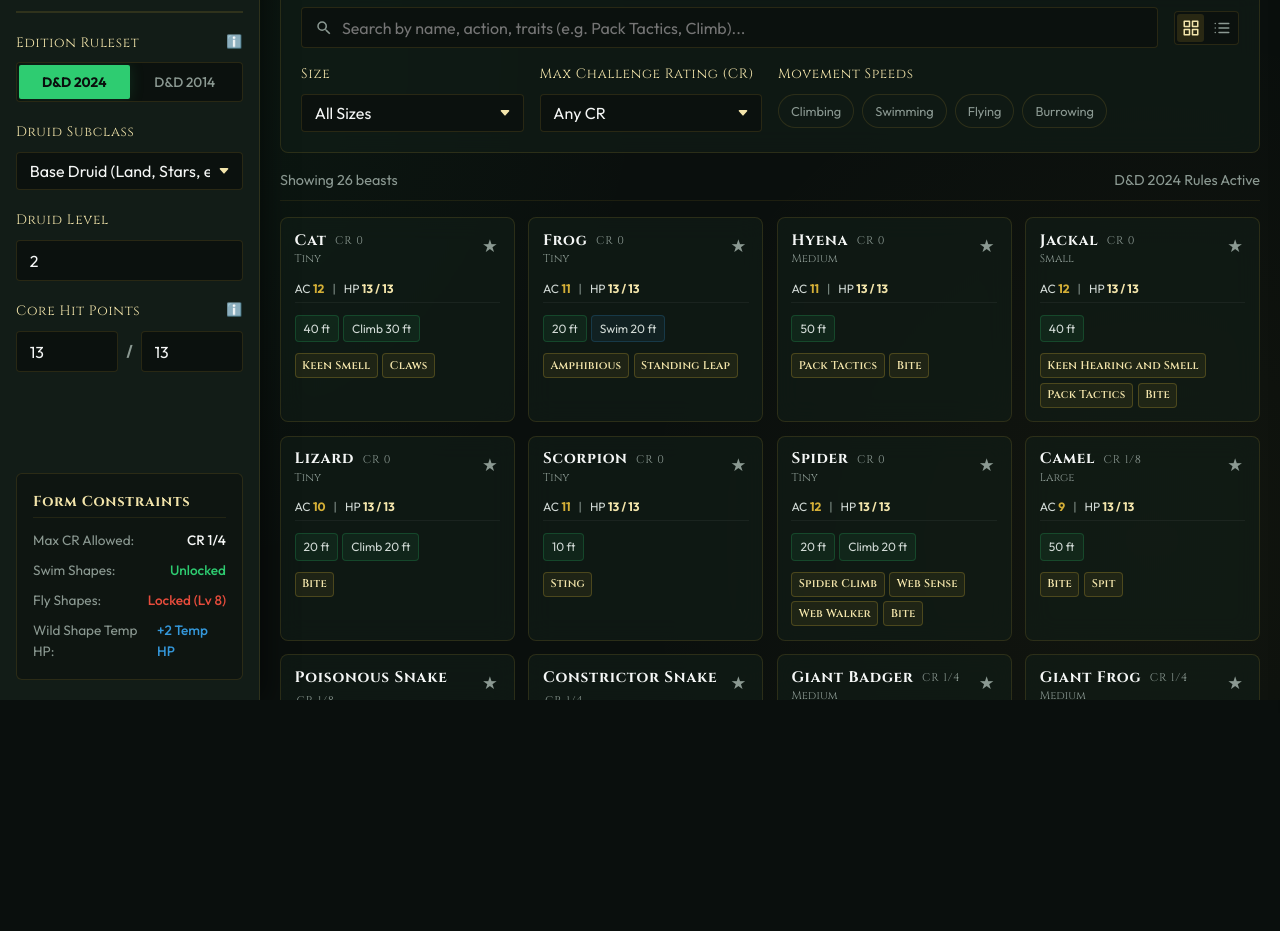
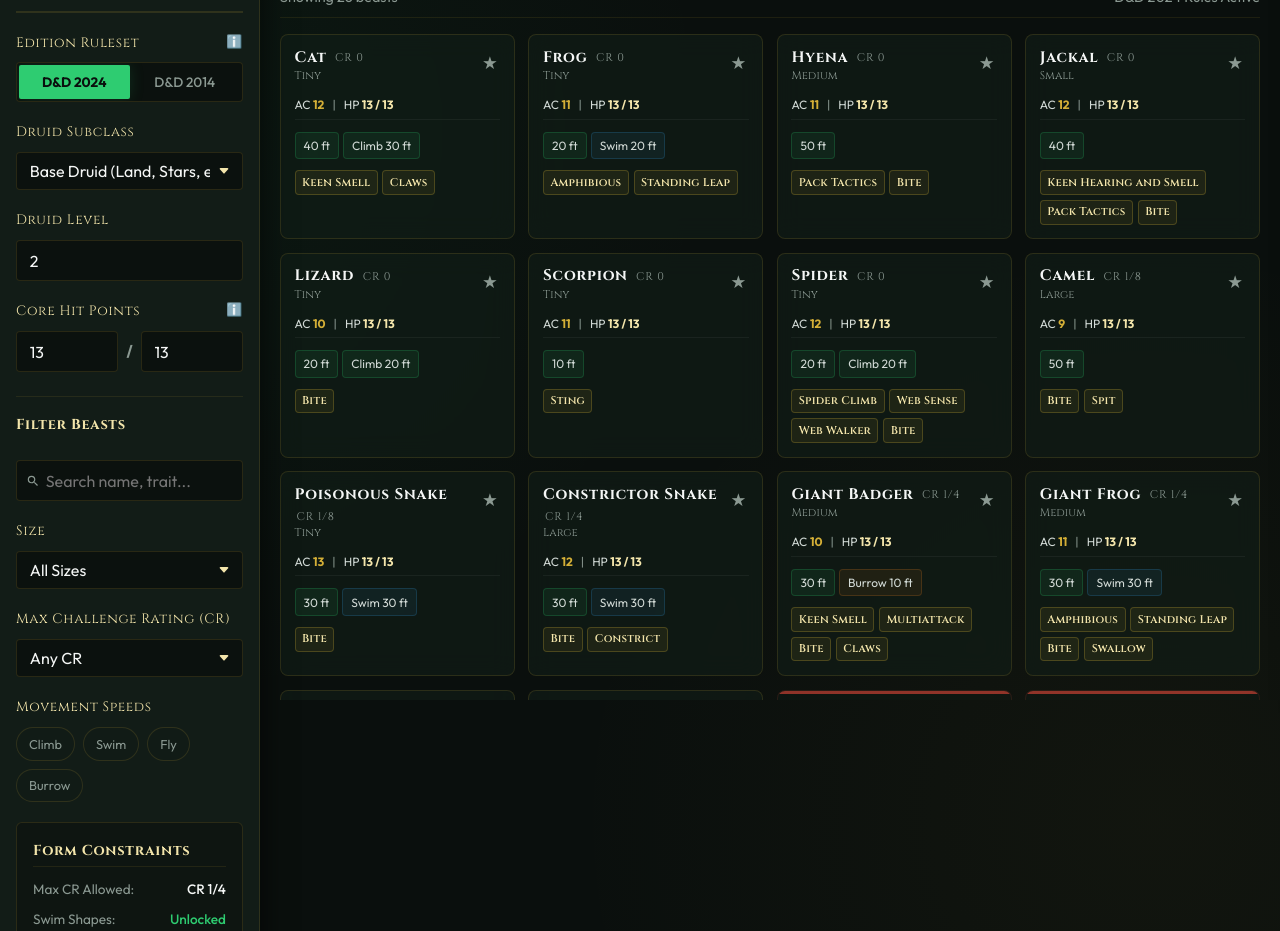
Before and after one commit to hoffmann19/wild-shape-grimoire, a plain HTML site: page index.html in a window 1280 px wide. Shown: the part 100-1031 px from the top of the page. Before the commit the page ends 800 px from the top, so only its background shows below. Drawn offline with Linux system fonts and the light colour scheme.

Commit message:
Layout: Move search and beast filters to left sidebar, merge view toggles to main header

```diff
--- a/index.html
+++ b/index.html
@@ -64,6 +64,58 @@
         </div>
       </div>
 
+      <!-- Beast Filters Section -->
+      <div class="config-section" style="border-top: 1px solid rgba(212, 175, 55, 0.1); padding-top: 1rem; margin-top: 0.25rem;">
+        <h3 style="font-family: var(--font-header); font-size: 0.9rem; color: var(--text-gold); margin-bottom: 0.25rem;">Filter Beasts</h3>
+
+        <!-- Search Box -->
+        <div class="config-group">
+          <div class="search-box">
+            <svg width="14" height="14" viewBox="0 0 24 24" style="left: 0.6rem; fill: var(--text-muted); position: absolute; top: 50%; transform: translateY(-50%); pointer-events: none;"><path d="M15.5 14h-.79l-.28-.27A6.471 6.471 0 0 0 16 9.5 6.5 6.5 0 1 0 9.5 16c1.61 0 3.09-.59 4.23-1.57l.27.28v.79l5 4.99L20.49 19l-4.99-5zm-6 0C7.01 14 5 11.99 5 9.5S7.01 5 9.5 5 14 7.01 14 9.5 11.99 14 9.5 14z"/></svg>
+            <input type="text" id="filter-search" class="input-styled" style="padding-left: 1.8rem;" placeholder="Search name, trait...">
+          </div>
+        </div>
+
+        <!-- Size Filter -->
+        <div class="config-group">
+          <label>Size</label>
+          <select id="filter-size" class="input-styled">
+            <option value="all">All Sizes</option>
+            <option value="Tiny">Tiny</option>
+            <option value="Small">Small</option>
+            <option value="Medium">Medium</option>
+            <option value="Large">Large</option>
+            <option value="Huge">Huge</option>
+          </select>
+        </div>
+
+        <!-- Max CR Filter -->
+        <div class="config-group">
+          <label>Max Challenge Rating (CR)</label>
+          <select id="filter-cr" class="input-styled">
+            <option value="all">Any CR</option>
+            <option value="0">CR 0</option>
+            <option value="0.125">CR 1/8</option>
+            <option value="0.25">CR 1/4</option>
+            <option value="0.5">CR 1/2</option>
+            <option value="1">CR 1</option>
+            <option value="2">CR 2</option>
+            <option value="3">CR 3 or Higher</option>
+          </select>
+        </div>
+
+        <!-- Speed Type Filters -->
+        <div class="config-group">
+          <label>Movement Speeds</label>
+          <div class="filter-toggle-buttons">
+            <span id="speed-climb" class="filter-pill" data-speed="climb">Climb</span>
+            <span id="speed-swim" class="filter-pill" data-speed="swim">Swim</span>
+            <span id="speed-fly" class="filter-pill" data-speed="fly">Fly</span>
+            <span id="speed-burrow" class="filter-pill" data-speed="burrow">Burrow</span>
+          </div>
+        </div>
+      </div>
+
       <!-- Character Summary Panel -->
       <div class="char-summary">
         <h3>Form Constraints</h3>
@@ -96,22 +148,8 @@
           <button id="tab-favs" class="tab-btn">⭐ Favorites</button>
           <button id="tab-custom" class="tab-btn">Custom Forms</button>
         </nav>
-        <div class="action-buttons">
-          <button id="btn-create-custom" class="btn-primary">
-            <svg width="14" height="14" viewBox="0 0 24 24" fill="none" stroke="currentColor" stroke-width="3" stroke-linecap="round" stroke-linejoin="round"><line x1="12" y1="5" x2="12" y2="19"></line><line x1="5" y1="12" x2="19" y2="12"></line></svg>
-            Add Custom Form
-          </button>
-        </div>
-      </div>
-
-      <!-- FILTER PANEL -->
-      <div class="filter-board">
-        <div class="search-filter-row">
-          <div class="search-box">
-            <svg width="18" height="18" viewBox="0 0 24 24"><path d="M15.5 14h-.79l-.28-.27A6.471 6.471 0 0 0 16 9.5 6.5 6.5 0 1 0 9.5 16c1.61 0 3.09-.59 4.23-1.57l.27.28v.79l5 4.99L20.49 19l-4.99-5zm-6 0C7.01 14 5 11.99 5 9.5S7.01 5 9.5 5 14 7.01 14 9.5 11.99 14 9.5 14z"/></svg>
-            <input type="text" id="filter-search" class="input-styled" placeholder="Search by name, action, traits (e.g. Pack Tactics, Climb)...">
-          </div>
-          <div class="view-toggle">
+        <div class="action-buttons" style="display: flex; align-items: center; gap: 0.5rem;">
+          <div class="view-toggle" style="margin-right: 0.25rem;">
             <button id="view-grid" class="view-btn active" title="Grid View">
               <svg width="18" height="18" viewBox="0 0 24 24" fill="none" stroke="currentColor" stroke-width="2" stroke-linecap="round" stroke-linejoin="round"><rect x="3" y="3" width="7" height="7"></rect><rect x="14" y="3" width="7" height="7"></rect><rect x="14" y="14" width="7" height="7"></rect><rect x="3" y="14" width="7" height="7"></rect></svg>
             </button>
@@ -119,47 +157,10 @@
               <svg width="18" height="18" viewBox="0 0 24 24" fill="none" stroke="currentColor" stroke-width="2" stroke-linecap="round" stroke-linejoin="round"><line x1="8" y1="6" x2="21" y2="6"></line><line x1="8" y1="12" x2="21" y2="12"></line><line x1="8" y1="18" x2="21" y2="18"></line><line x1="3" y1="6" x2="3.01" y2="6"></line><line x1="3" y1="12" x2="3.01" y2="12"></line><line x1="3" y1="18" x2="3.01" y2="18"></line></svg>
             </button>
           </div>
-        </div>
-
-        <div class="filters-grid">
-          <!-- Size Filter -->
-          <div class="config-group">
-            <label>Size</label>
-            <select id="filter-size" class="input-styled">
-              <option value="all">All Sizes</option>
-              <option value="Tiny">Tiny</option>
-              <option value="Small">Small</option>
-              <option value="Medium">Medium</option>
-              <option value="Large">Large</option>
-              <option value="Huge">Huge</option>
-            </select>
-          </div>
-
-          <!-- Max CR Filter -->
-          <div class="config-group">
-            <label>Max Challenge Rating (CR)</label>
-            <select id="filter-cr" class="input-styled">
-              <option value="all">Any CR</option>
-              <option value="0">CR 0</option>
-              <option value="0.125">CR 1/8</option>
-              <option value="0.25">CR 1/4</option>
-              <option value="0.5">CR 1/2</option>
-              <option value="1">CR 1</option>
-              <option value="2">CR 2</option>
-              <option value="3">CR 3 or Higher</option>
-            </select>
-          </div>
-
-          <!-- Speed Type Filters -->
-          <div class="config-group" style="grid-column: span 2;">
-            <label>Movement Speeds</label>
-            <div class="filter-toggle-buttons">
-              <span id="speed-climb" class="filter-pill" data-speed="climb">Climbing</span>
-              <span id="speed-swim" class="filter-pill" data-speed="swim">Swimming</span>
-              <span id="speed-fly" class="filter-pill" data-speed="fly">Flying</span>
-              <span id="speed-burrow" class="filter-pill" data-speed="burrow">Burrowing</span>
-            </div>
-          </div>
+          <button id="btn-create-custom" class="btn-primary">
+            <svg width="14" height="14" viewBox="0 0 24 24" fill="none" stroke="currentColor" stroke-width="3" stroke-linecap="round" stroke-linejoin="round"><line x1="12" y1="5" x2="12" y2="19"></line><line x1="5" y1="12" x2="19" y2="12"></line></svg>
+            Add Custom Form
+          </button>
         </div>
       </div>
 
```
